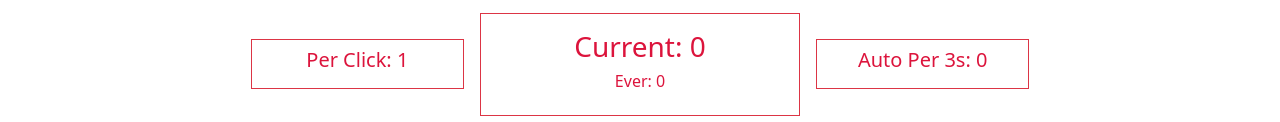
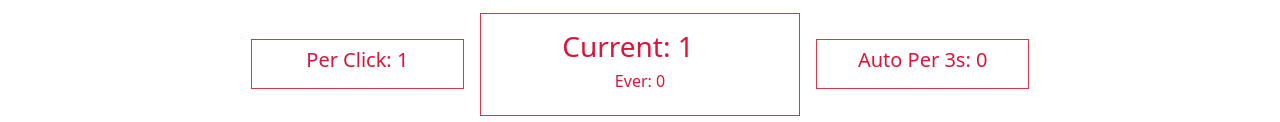
Before and after one commit to JoeCalvi/week-2-checkpoint, a plain HTML site: page index.html in a window 1280 px wide. Both pictures are taken after a click on the picture 650 px from the left and 256 px from the top of the page. Shown: the part 419-541 px from the top of the page. Drawn offline with nearby package versions, Linux system fonts and the light colour scheme.

Commit message:
drawCollectedResource works

```diff
--- a/app.js
+++ b/app.js
@@ -38,6 +38,8 @@ function collectResource() {
     collectedResource += 1
     totalCollectedResource += 1
     console.log("Collected Resource:", collectedResource, "Total Collected:", totalCollectedResource);
+
+    drawCollectedResource()
 }
 
 function autoCollectResource() {
@@ -51,6 +53,16 @@ function purchaseUpgrade() {
 
 function drawCollectedResource() {
 
+    let collectedResourceTemplate = ""
+    collectedResourceTemplate += `
+    <div class="row text-center">
+                        <h3>
+                            Current: ${collectedResource}
+                        </h3>
+                    </div>
+    `
+
+    document.getElementById('collected-resource').innerHTML = collectedResourceTemplate
 }
 
 function drawTotalCollectedResource() {
--- a/index.html
+++ b/index.html
@@ -103,7 +103,7 @@
                 </div>
                 <div class="col-md-3 p-3 m-3 border border-danger">
                     <!-- SECTION drawCollectedResource template -->
-                    <div class="row text-center">
+                    <div class="row text-center" id="collected-resource">
                         <h3>
                             Current: 0
                         </h3>
```
